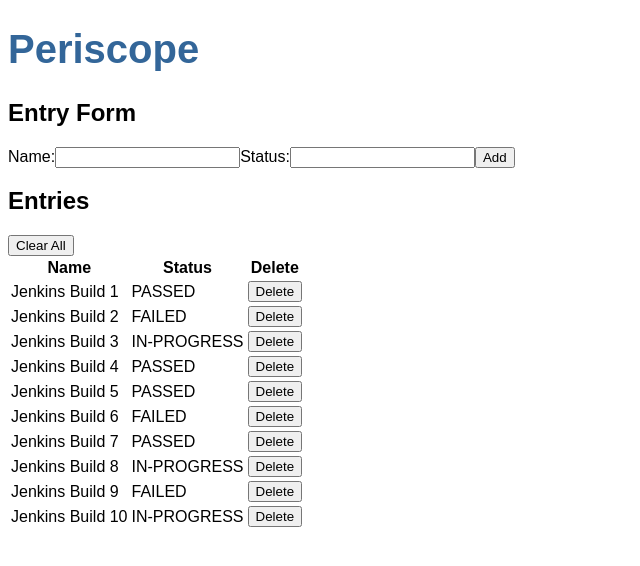
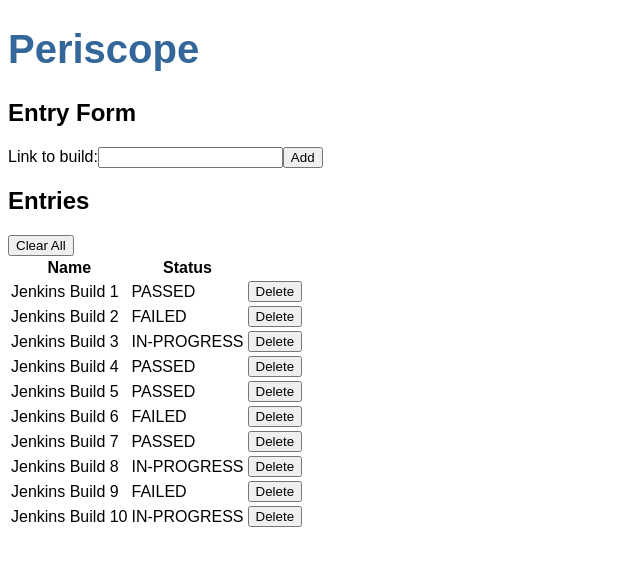
Before and after one commit to akfike/periscope-project, an Angular app: page / in a window 1280 px wide. Shown: the top 566 px of the page, without its empty margins (0-640 px from the left). Built offline with nearby package versions, Linux system fonts and the light colour scheme.

Commit message:
remove second form, require input from user

```diff
--- a/src/app/builds/builds.component.html
+++ b/src/app/builds/builds.component.html
@@ -1,10 +1,8 @@
 <div>
     <h2>Entry Form</h2>
     <form (ngSubmit)="onSubmit()">
-      <label for="name">Name:</label>
-      <input type="text" id="name" [(ngModel)]="newBuild.name" name="name" required>
-      <label for="status">Status:</label>
-      <input type="text" id="status" [(ngModel)]="newBuild.status" name="status" required>
+      <label for="name">Link to build:</label>
+      <input type="text" id="name" [(ngModel)]="newBuild.name" name="name">
       <button type="submit">Add</button>
     </form>
 </div>
@@ -16,7 +14,6 @@
         <tr>
             <th>Name</th>
             <th>Status</th>
-            <th>Delete</th>
         </tr>
         </thead>
         <tbody>
--- a/src/app/builds/builds.component.ts
+++ b/src/app/builds/builds.component.ts
@@ -9,11 +9,13 @@
 })
 export class BuildsComponent {
   builds = BUILDS;
-  newBuild: Build = { name: '', status: '' };
+  newBuild: Build = { name: '', status: 'IN-PROGRESS' };
 
   onSubmit(): void {
-    this.builds.push(this.newBuild);
-    this.newBuild = { name: '', status: '' };
+    if (this.newBuild.name !== "") {
+      this.builds.push(this.newBuild);
+      this.newBuild = { name: '', status: 'IN-PROGRESS' };
+    }
   }
 
   delete(build: Build): void {
```
